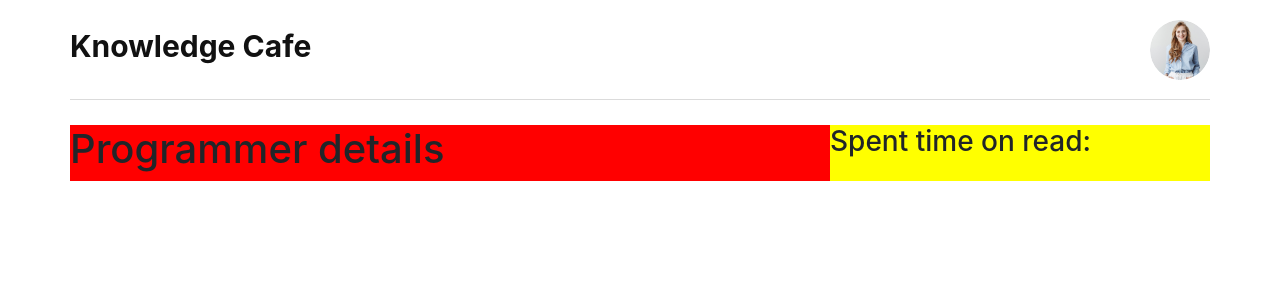
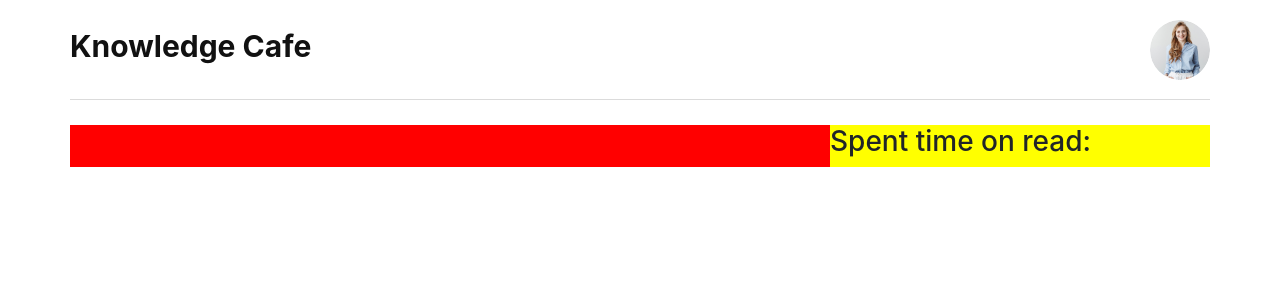
Before and after one commit to tanvirsiraj/knowledge-cafe, a React (Vite) app: page / in a window 1280 px wide. Shown: the top 300 px of the page. Built offline with nearby package versions, Linux system fonts and the light colour scheme.

Commit message:
programmer component added

```diff
--- a/package.json
+++ b/package.json
@@ -10,6 +10,7 @@
   },
   "dependencies": {
     "react": "^18.2.0",
+    "react-bootstrap": "^2.7.2",
     "react-dom": "^18.2.0"
   },
   "devDependencies": {
--- a/src/components/Header/Programming/Programming.jsx
+++ b/src/components/Header/Programming/Programming.jsx
@@ -1,11 +1,20 @@
-import React from 'react';
+import React, { useEffect, useState } from 'react';
+import Programmer from '../../Programmer/Programmer';
 import './Programming.css'
 
 const Programming = () => {
+    const [data, setData] = useState([]);
+
+    useEffect(() => {
+        fetch('data.json')
+            .then(res => res.json())
+            .then(data => setData(data))
+    }, [])
+
     return (
         <div className='programming-container container row row-cols-sm-1 row-cols-md-2 mx-auto'>
             <div className="programmers col-8">
-                <h1>Programmer details</h1>
+                <Programmer></Programmer>
             </div>
             <div className="dashboard col-4">
                 <h3>Spent time on read: </h3>
--- /dev/null
+++ b/src/components/Programmer/Programmer.jsx
@@ -0,0 +1,12 @@
+import React from 'react';
+import './Programmer.css';
+
+const Programmer = ({ }) => {
+    return (
+        <div className='programmer-block'>
+
+        </div>
+    );
+};
+
+export default Programmer;
```
Also changed, not shown: src/components/Programmer/Programmer.css (added), 1 other file (tests, documents, lock files or other folders).
